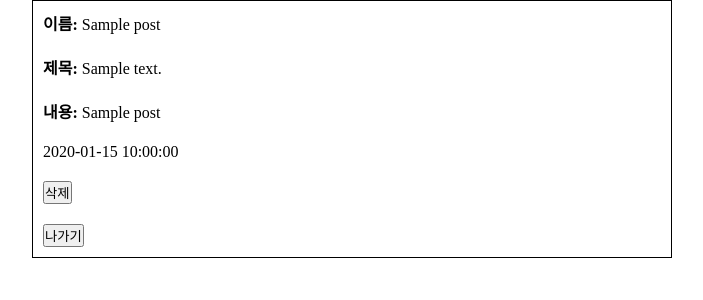
After one commit to tlscksgur/post-php, a PHP site: page /clickpage.php?idx=1 in a window 1280 px wide. The commit adds this page. Shown: the top 300 px of the page, without its empty margins (288-991 px from the left). Run offline with PHP 8.4, Linux system fonts and the light colour scheme; tables that the repository leaves empty or names only in its code hold one stand-in row (values such as "Sample post").

Commit message:
클릭기능

```diff
--- /dev/null
+++ b/clickpage.php
@@ -0,0 +1,54 @@
+<?php
+require_once "db.php";
+
+
+$idx = $_GET['idx'];
+$users = DB::fetchAll("SELECT * FROM post WHERE idx = $idx");
+?>
+
+<!DOCTYPE html>
+<html lang="en">
+<head>
+    <meta charset="UTF-8">
+    <meta name="viewport" content="width=device-width, initial-scale=1.0">
+    <title>Document</title>
+</head>
+<style>
+    *{
+        margin: 0;
+        padding: 0;
+        text-decoration: none;
+        list-style: none;
+        color: inherit;
+        box-sizing: border-box;
+    }
+    .container{width: 50%; margin: 0 auto; border: 1px solid black;}
+
+    .container > ul li {
+        padding: 10px;
+    }
+</style>
+<body>
+<div class="container">
+<?php foreach($users as $key => $value): ?>
+            <ul id="<?= $value-> idx ?>" onclick="goPost(this)">
+                <li><strong>이름: </strong><?= $value->title ?></li>
+                <li><strong>제목: </strong><?= $value->content ?></li>
+                <li><strong>내용: </strong><?= $value->name ?></li>
+                <li><?= $value->date ?></li>
+                <li>
+                    <form action="del.php" method="post">
+                        <input type="hidden" name="idx" value="<?= $value->idx ?>">
+                        <button type="submit">삭제</button>
+                    </form>
+                </li>
+                <li>
+                <form action="quit.php" method='post'>
+                    <button type="submit">나가기</button>
+                </form>
+                </li>
+            </ul>
+        <?php endforeach ?>
+    </div>
+</body>
+</html>
--- a/style.css
+++ b/style.css
@@ -1,5 +1,3 @@
-.mr150{margin-right: 150px;}
-
 *{
     margin: 0;
     padding: 0;
@@ -13,7 +11,8 @@
     width: 50%;
     margin: 50px auto;
     padding: 20px;
-    border: 1px solid #ccc;
+    border: 1px solid rgba(0, 0, 0, 0.125);
+    box-shadow: 0 0 2px rgba(0, 0, 0, .25);
     border-radius: 10px;
     background-color: white;
 }
```
Also changed, not shown: index.php (+13 -5 lines), script.js (added).
